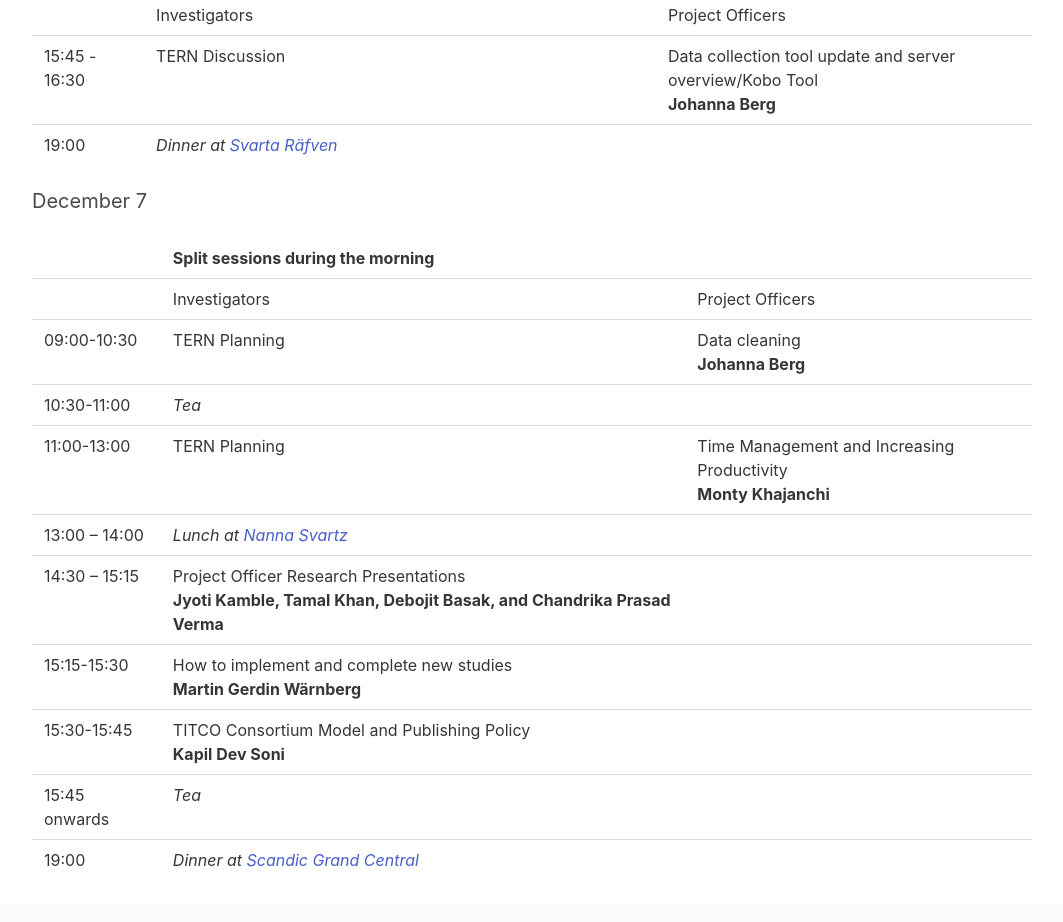
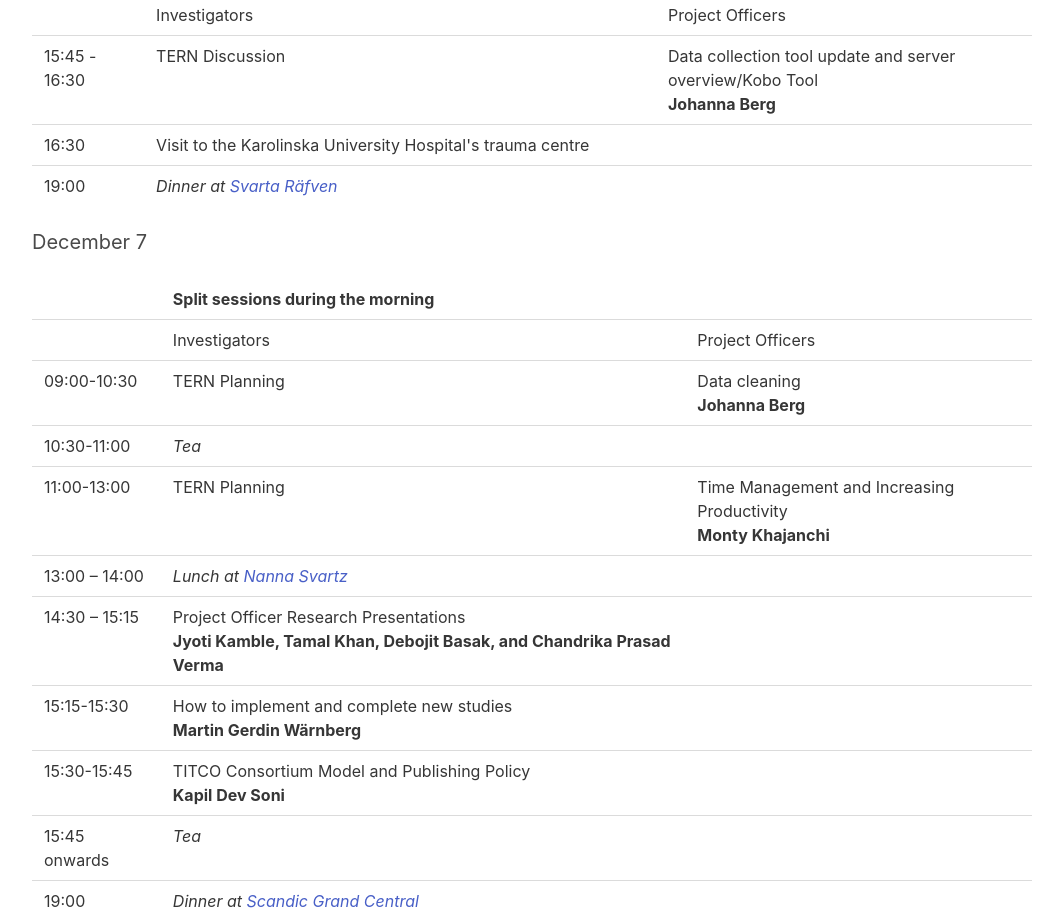
Before and after one commit to martingerdin/titco.org, a Next.js app: page /annual-meeting in a window 1280 px wide. Shown: the part 2000-2922 px from the top of the page, without its empty margins (108-1171 px from the left). Built offline with nearby package versions, Linux system fonts and the light colour scheme.

Commit message:
Update 2022 meeting agenda

```diff
--- a/components/AnnualMeetingAgenda2022.tsx
+++ b/components/AnnualMeetingAgenda2022.tsx
@@ -123,6 +123,10 @@ export default function AnnualMeetingAgenda2022 () {
 			<p><strong>Johanna Berg</strong></p></td>
 		</tr>
 		<tr>
+		    <td>16:30</td>
+		    <td colSpan={2}><p>Visit to the Karolinska University Hospital's trauma centre</p></td>
+		</tr>
+		<tr>
 		    <td>19:00</td>
 		    <td colSpan={2}><p><em>Dinner at <a href="https://goo.gl/maps/xtqitwQ3s8UUCQ5f7">Svarta Räfven</a></em></p></td>
 		</tr>
```
